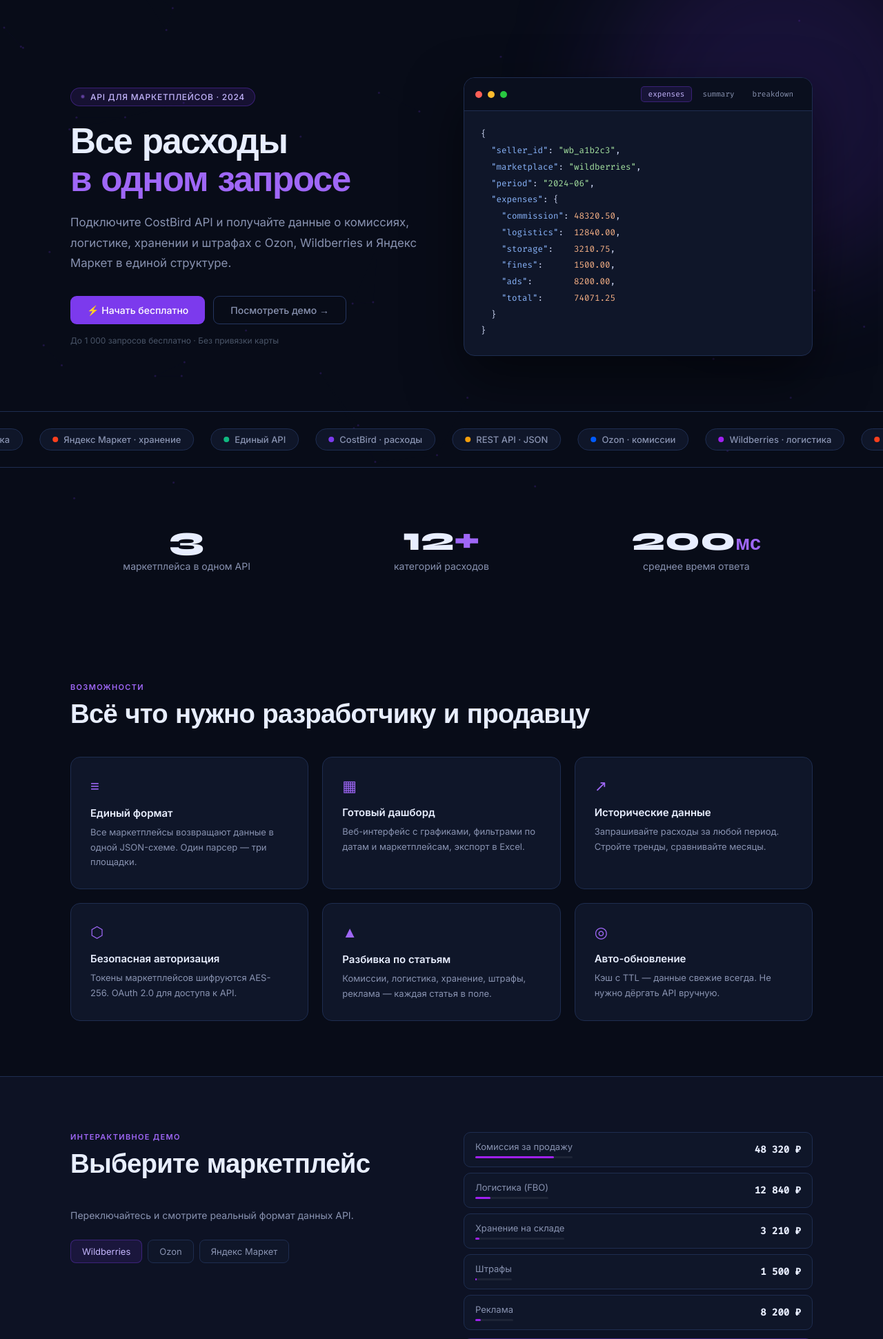
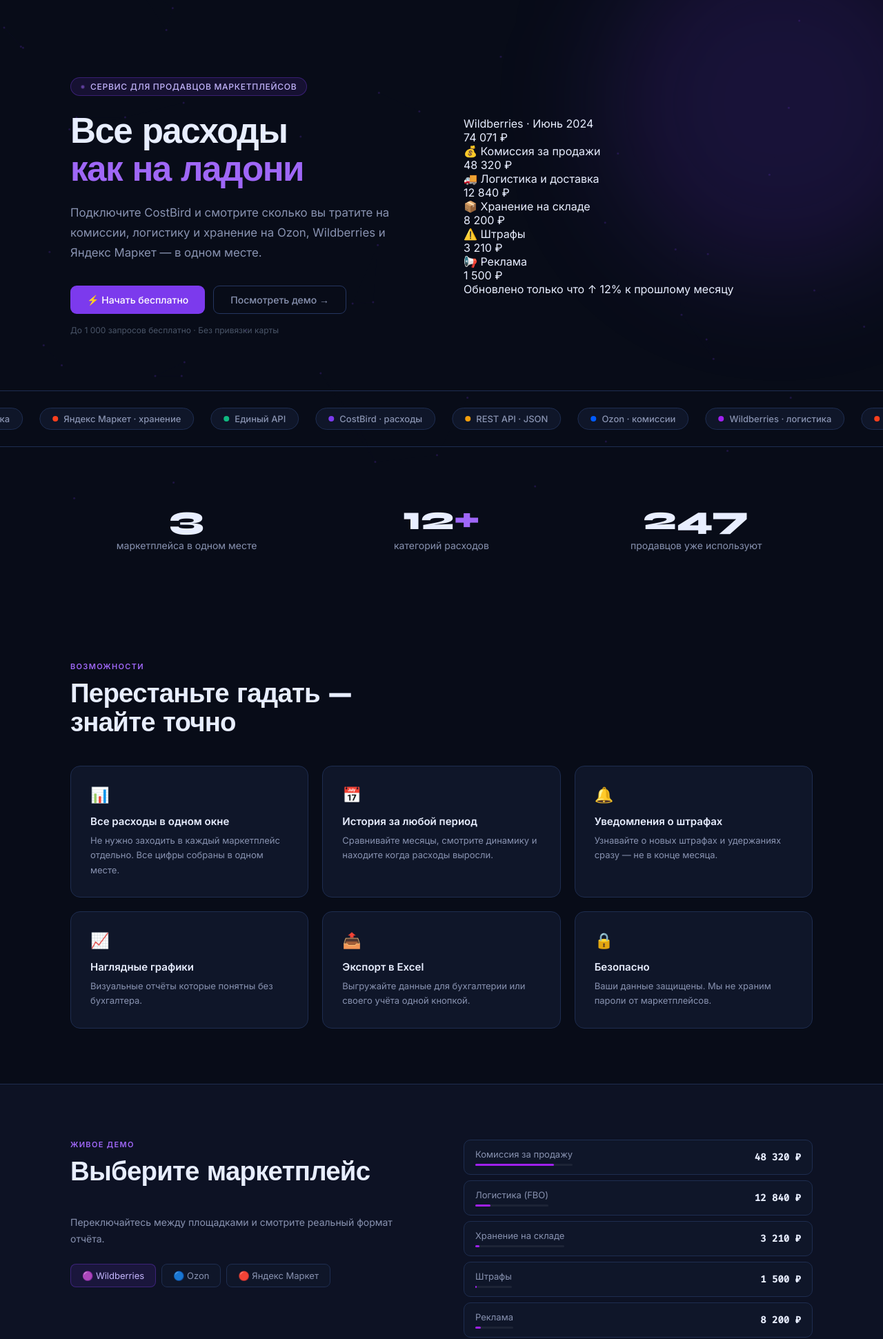
Before and after one commit to vladardcnk-sys/costbird, a Flask app: page / in a window 1280 px wide. Shown: the part 64-2005 px from the top of the page at 69% size. Run offline with Flask 3, Linux system fonts and the light colour scheme.

Commit message:
update hero to expense table

```diff
--- a/templates/index.html
+++ b/templates/index.html
@@ -8,25 +8,56 @@
   <div class="orb orb1"></div>
   <div class="hero">
     <div class="hero-left">
-      <div class="hero-badge"><div class="badge-dot"></div>API для маркетплейсов · 2024</div>
-      <h1>Все расходы<br><span class="acc">в одном запросе</span></h1>
-      <p class="hero-sub">Подключите CostBird API и получайте данные о комиссиях, логистике, хранении и штрафах с Ozon, Wildberries и Яндекс Маркет в единой структуре.</p>
+      <div class="hero-badge"><div class="badge-dot"></div>Сервис для продавцов маркетплейсов</div>
+      <h1>Все расходы<br><span class="acc">как на ладони</span></h1>
+      <p class="hero-sub">Подключите CostBird и смотрите сколько вы тратите на комиссии, логистику и хранение на Ozon, Wildberries и Яндекс Маркет — в одном месте.</p>
       <div class="hero-actions">
         <a href="#cta" class="btn">⚡ Начать бесплатно</a>
         <a href="#demo" class="btn btn-ghost">Посмотреть демо →</a>
       </div>
       <p class="hero-note">До 1 000 запросов бесплатно · Без привязки карты</p>
     </div>
-    <div class="code-card">
-      <div class="code-topbar">
-        <div class="dot d1"></div><div class="dot d2"></div><div class="dot d3"></div>
-        <div class="code-tabs">
-          <span class="ctab active" data-tab="expenses">expenses</span>
-          <span class="ctab" data-tab="summary">summary</span>
-          <span class="ctab" data-tab="breakdown">breakdown</span>
+
+    <!-- EXPENSE TABLE -->
+    <div class="expense-card">
+      <div class="expense-card-head">
+        <div class="expense-card-title">
+          <span class="mp-dot-sm" style="background:#a020f0"></span>
+          Wildberries · Июнь 2024
+        </div>
+        <div class="expense-card-total">74 071 ₽</div>
+      </div>
+      <div class="expense-table">
+        <div class="et-row">
+          <div class="et-label">💰 Комиссия за продажи</div>
+          <div class="et-bar-wrap"><div class="et-bar" style="width:65%;background:#7c3aed"></div></div>
+          <div class="et-val">48 320 ₽</div>
+        </div>
+        <div class="et-row">
+          <div class="et-label">🚚 Логистика и доставка</div>
+          <div class="et-bar-wrap"><div class="et-bar" style="width:17%;background:#9f67f7"></div></div>
+          <div class="et-val">12 840 ₽</div>
+        </div>
+        <div class="et-row">
+          <div class="et-label">📦 Хранение на складе</div>
+          <div class="et-bar-wrap"><div class="et-bar" style="width:11%;background:#c4b5fd"></div></div>
+          <div class="et-val">8 200 ₽</div>
+        </div>
+        <div class="et-row">
+          <div class="et-label">⚠️ Штрафы</div>
+          <div class="et-bar-wrap"><div class="et-bar" style="width:4%;background:#ef4444"></div></div>
+          <div class="et-val">3 210 ₽</div>
+        </div>
+        <div class="et-row">
+          <div class="et-label">📢 Реклама</div>
+          <div class="et-bar-wrap"><div class="et-bar" style="width:2%;background:#f59e0b"></div></div>
+          <div class="et-val">1 500 ₽</div>
         </div>
       </div>
-      <pre id="code-out"></pre>
+      <div class="expense-card-footer">
+        <span>Обновлено только что</span>
+        <span class="trend-up">↑ 12% к прошлому месяцу</span>
+      </div>
     </div>
   </div>
 </section>
@@ -38,25 +69,25 @@
 
 <!-- STATS -->
 <div class="stats-row">
-  <div class="reveal"><div class="stat-num"><span data-count="3">0</span></div><div class="stat-label">маркетплейса в одном API</div></div>
+  <div class="reveal"><div class="stat-num"><span data-count="3">0</span></div><div class="stat-label">маркетплейса в одном месте</div></div>
   <div class="reveal"><div class="stat-num"><span data-count="12">0</span><span class="acc">+</span></div><div class="stat-label">категорий расходов</div></div>
-  <div class="reveal"><div class="stat-num"><span data-count="200">0</span><span class="acc" style="font-size:1.8rem">мс</span></div><div class="stat-label">среднее время ответа</div></div>
+  <div class="reveal"><div class="stat-num"><span data-count="247">0</span></div><div class="stat-label">продавцов уже используют</div></div>
 </div>
 
 <!-- FEATURES -->
 <section class="section" id="features">
   <div class="reveal">
     <div class="s-label">Возможности</div>
-    <h2>Всё что нужно разработчику и продавцу</h2>
+    <h2>Перестаньте гадать —<br>знайте точно</h2>
   </div>
   <div class="feats">
     {% for feat in [
-      ("≡", "Единый формат", "Все маркетплейсы возвращают данные в одной JSON-схеме. Один парсер — три площадки."),
-      ("▦", "Готовый дашборд", "Веб-интерфейс с графиками, фильтрами по датам и маркетплейсам, экспорт в Excel."),
-      ("↗", "Исторические данные", "Запрашивайте расходы за любой период. Стройте тренды, сравнивайте месяцы."),
-      ("⬡", "Безопасная авторизация", "Токены маркетплейсов шифруются AES-256. OAuth 2.0 для доступа к API."),
-      ("▲", "Разбивка по статьям", "Комиссии, логистика, хранение, штрафы, реклама — каждая статья в поле."),
-      ("◎", "Авто-обновление", "Кэш с TTL — данные свежие всегда. Не нужно дёргать API вручную."),
+      ("📊", "Все расходы в одном окне", "Не нужно заходить в каждый маркетплейс отдельно. Все цифры собраны в одном месте."),
+      ("📅", "История за любой период", "Сравнивайте месяцы, смотрите динамику и находите когда расходы выросли."),
+      ("🔔", "Уведомления о штрафах", "Узнавайте о новых штрафах и удержаниях сразу — не в конце месяца."),
+      ("📈", "Наглядные графики", "Визуальные отчёты которые понятны без бухгалтера."),
+      ("📤", "Экспорт в Excel", "Выгружайте данные для бухгалтерии или своего учёта одной кнопкой."),
+      ("🔒", "Безопасно", "Ваши данные защищены. Мы не храним пароли от маркетплейсов."),
     ] %}
     <div class="feat reveal">
       <div class="feat-icon">{{ feat[0] }}</div>
@@ -72,13 +103,13 @@
   <div class="section">
     <div class="demo-inner">
       <div class="reveal">
-        <div class="s-label">Интерактивное демо</div>
+        <div class="s-label">Живое демо</div>
         <h2>Выберите маркетплейс</h2>
-        <p style="color:var(--ink2);font-size:14px;line-height:1.7;margin-bottom:1.5rem">Переключайтесь и смотрите реальный формат данных API.</p>
+        <p style="color:var(--ink2);font-size:14px;line-height:1.7;margin-bottom:1.5rem">Переключайтесь между площадками и смотрите реальный формат отчёта.</p>
         <div class="mp-selector">
-          <button class="mp-btn active" data-mp="wb">Wildberries</button>
-          <button class="mp-btn" data-mp="ozon">Ozon</button>
-          <button class="mp-btn" data-mp="ym">Яндекс Маркет</button>
+          <button class="mp-btn active" data-mp="wb">🟣 Wildberries</button>
+          <button class="mp-btn" data-mp="ozon">🔵 Ozon</button>
+          <button class="mp-btn" data-mp="ym">🔴 Яндекс Маркет</button>
         </div>
       </div>
       <div id="expense-panel" class="reveal"></div>
@@ -92,17 +123,16 @@
   <div class="cta-inner reveal">
     <div class="s-label">Ранний доступ</div>
     <h2>Запускаемся скоро</h2>
-    <p class="cta-sub">Оставьте email — пришлём доступ первыми и дадим 3 месяца Про бесплатно.</p>
+    <p class="cta-sub">Оставьте email — пришлём доступ первыми и дадим 3 месяца бесплатно.</p>
     <div class="email-row">
       <input type="email" id="email-in" placeholder="ваш@email.ru">
       <button class="btn" id="sub-btn">Получить доступ</button>
     </div>
-    <p style="font-size:12px;color:var(--muted);margin-top:1rem">Уже 247 продавцов в очереди</p>
+    <p style="font-size:12px;color:var(--muted);margin-top:1rem">Уже 247 продавцов в очереди · Спам не отправляем</p>
   </div>
 </section>
 
 {% endblock %}
-
 {% block scripts %}
 <script src="{{ url_for('static', filename='index.js') }}"></script>
 {% endblock %}
```
Also changed, not shown: templates/index_new.html (deleted, +0 -138 lines).
